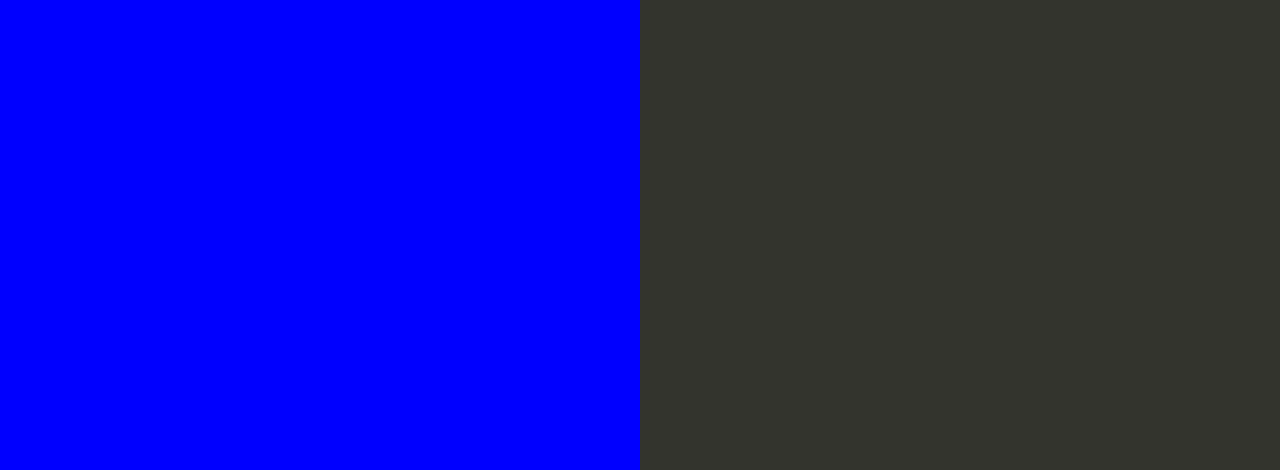
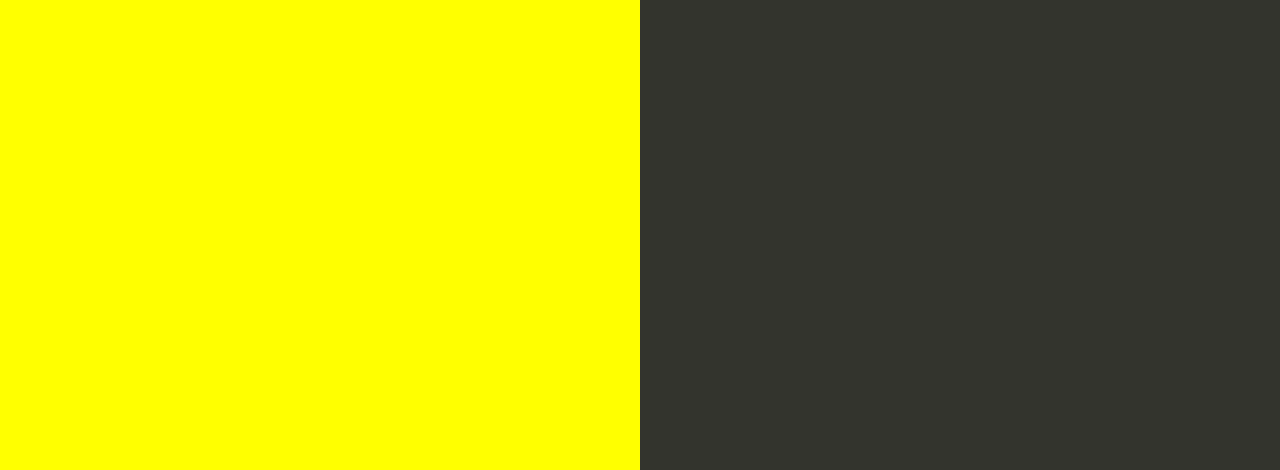
Before and after one commit to sumitapaul88/sumita_nodejs_sample, a website: page index.html in a window 1280 px wide. Shown: the part 330-800 px from the top of the page. Drawn offline with Linux system fonts and the light colour scheme.

Commit message:
Update index.html

```diff
--- a/index.html
+++ b/index.html
@@ -35,7 +35,7 @@
 
         text-align: right;
         padding-top: 11em;
-        background-color: BLUE;
+        background-color: YELLOW;
 
       }
       .textColumn p {
```
